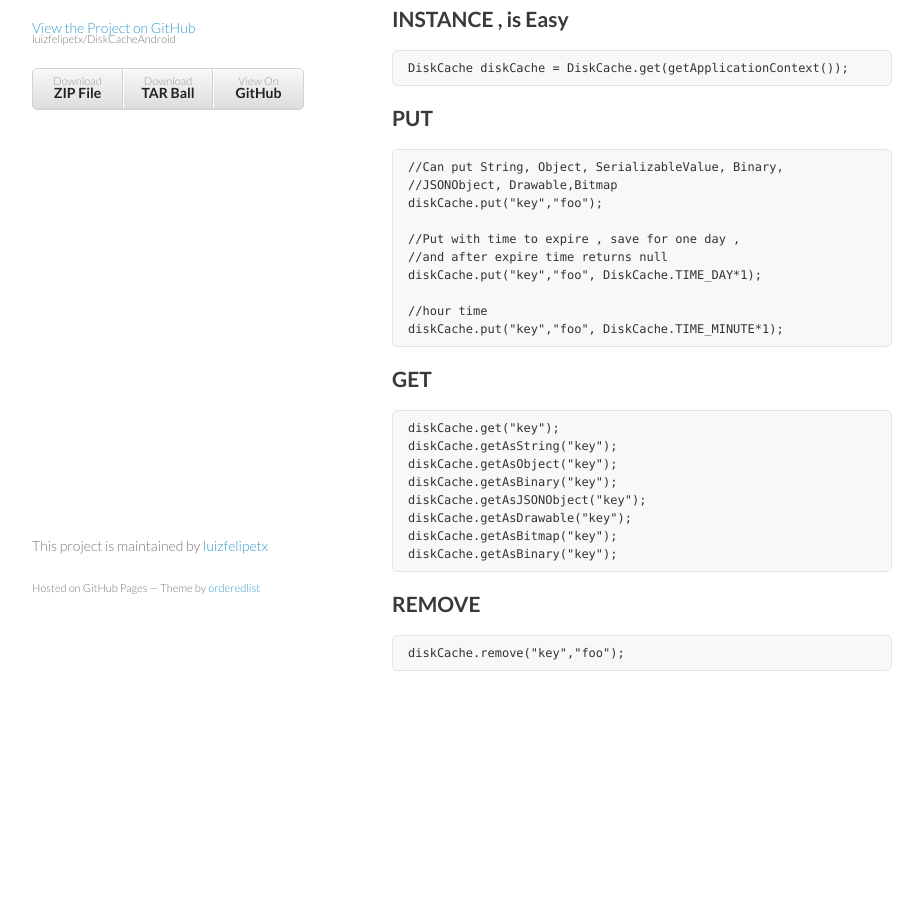
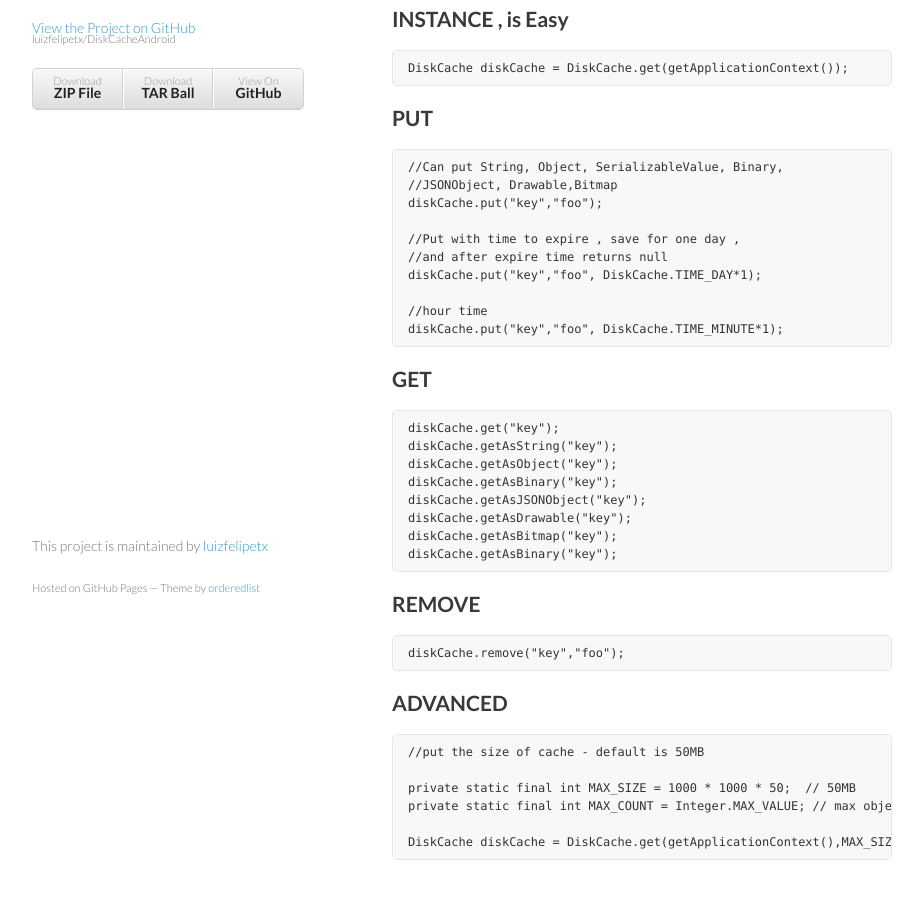
Before and after one commit to luizfelipetx/DiskCacheAndroid, a plain HTML site: page index.html in a window 1280 px wide. Shown: the part 133-1032 px from the top of the page, without its empty margins (178-1101 px from the left). Before the commit the page ends 874 px from the top, so only its background shows below. Drawn offline with Linux system fonts and the light colour scheme.

Commit message:
Create gh-pages branch via GitHub

```diff
--- a/index.html
+++ b/index.html
@@ -71,6 +71,17 @@ diskCache.getAsBinary("key");
 
 <pre><code>diskCache.remove("key","foo");
 </code></pre>
+
+<h2>
+<a id="advanced" class="anchor" href="#advanced" aria-hidden="true"><span class="octicon octicon-link"></span></a>ADVANCED</h2>
+
+<pre><code>//put the size of cache - default is 50MB
+
+private static final int MAX_SIZE = 1000 * 1000 * 50;  // 50MB
+private static final int MAX_COUNT = Integer.MAX_VALUE; // max objects can be saved
+
+DiskCache diskCache = DiskCache.get(getApplicationContext(),MAX_SIZE,MAX_COUNT);
+</code></pre>
       </section>
       <footer>
         <p>This project is maintained by <a href="https://github.com/luizfelipetx">luizfelipetx</a></p>
```
Also changed, not shown: params.json (+1 -1 lines).
